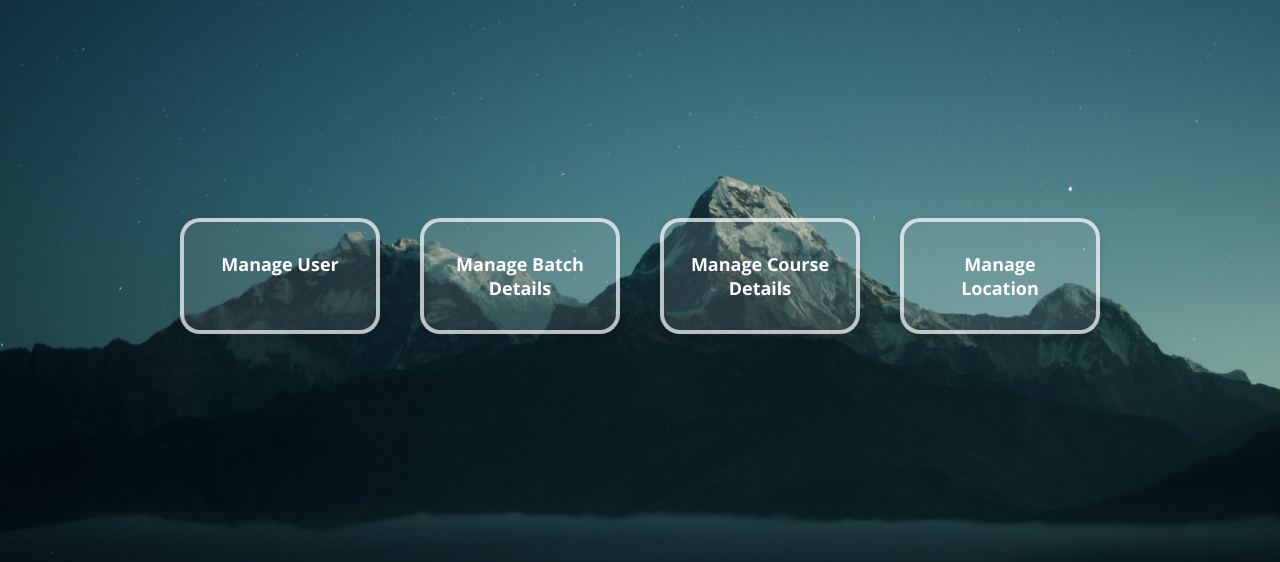
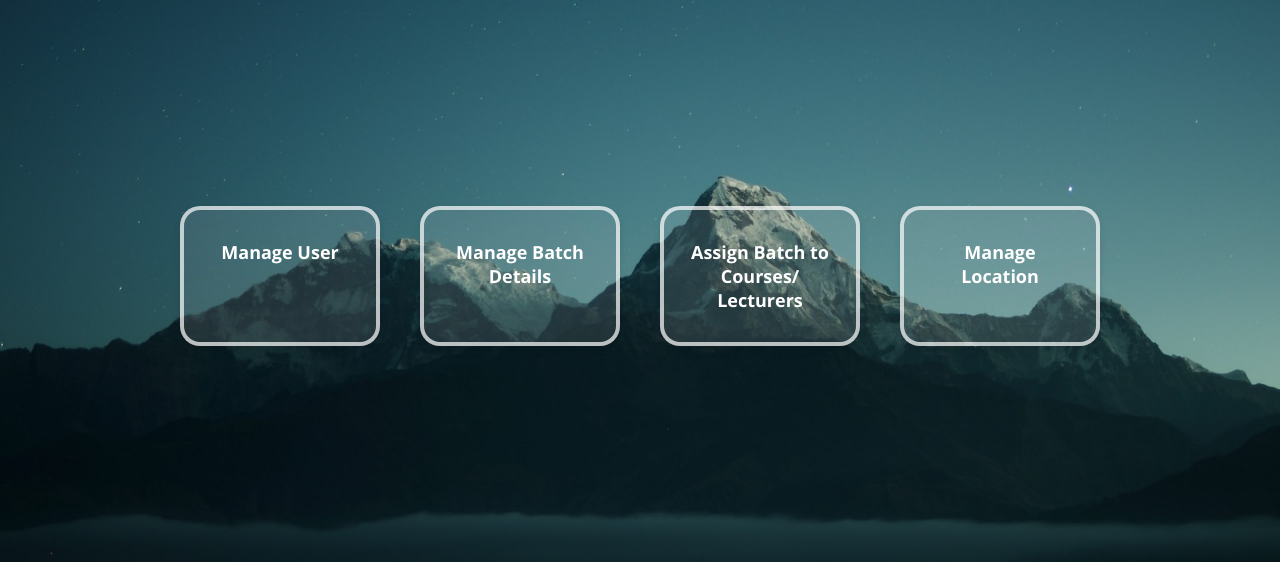
Before and after one commit to Chamaracperera/Attendance-Marking-System, a PHP site: page /QR/php/admin/Admin_Dashboard.php in a window 1280 px wide. Shown: the part 124-686 px from the top of the page. Run offline with PHP 8.4, Linux system fonts and the light colour scheme; a user stored in the database is signed in.

Commit message:
Update Admin_Dashboard.php

```diff
--- a/php/admin/Admin_Dashboard.php
+++ b/php/admin/Admin_Dashboard.php
@@ -46,7 +46,7 @@
                 <a href="batch.php">Manage Batch Details</a>
             </div>
             <div class="option">
-                <a href="#">Manage Course Details</a>
+                <a href="assign.php">Assign Batch to Courses/ Lecturers</a>
             </div>
             <div class="option">
                 <a href="#">Manage Location</a>
```
